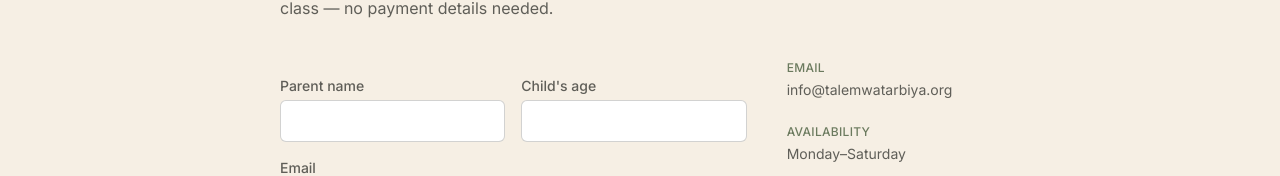
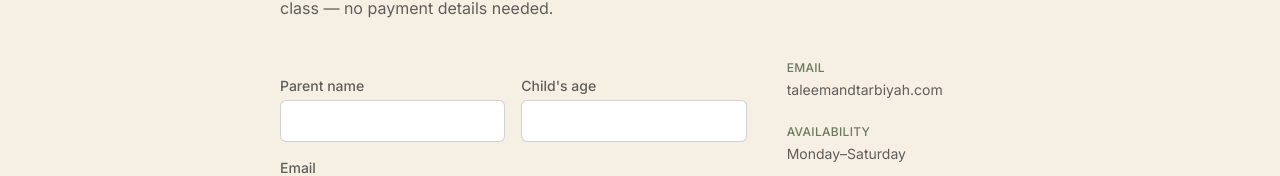
Before and after one commit to SamiHotak26/Taleem-And-Tarbiyah, a Next.js app: page /contact in a window 1280 px wide. Shown: the part 269-445 px from the top of the page. Built offline with nearby package versions, Linux system fonts and the light colour scheme; no server answers.

Commit message:
Update page.tsx

```diff
--- a/app/contact/page.tsx
+++ b/app/contact/page.tsx
@@ -24,7 +24,7 @@ export default function ContactPage() {
               Email
             </p>
             <p className="mt-1 text-sm text-ink/70">
-              info@talemwatarbiya.org
+              taleemandtarbiyah.com
             </p>
           </div>
           <div>
```
